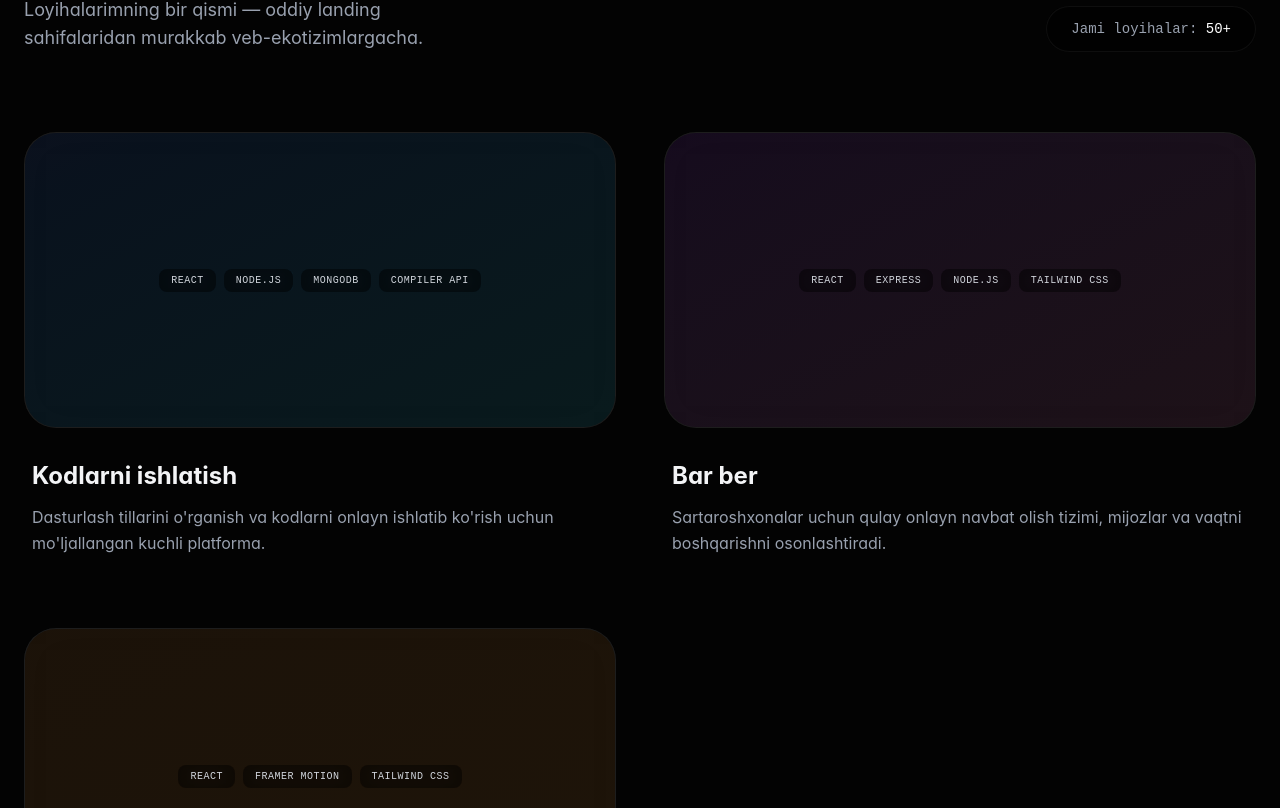
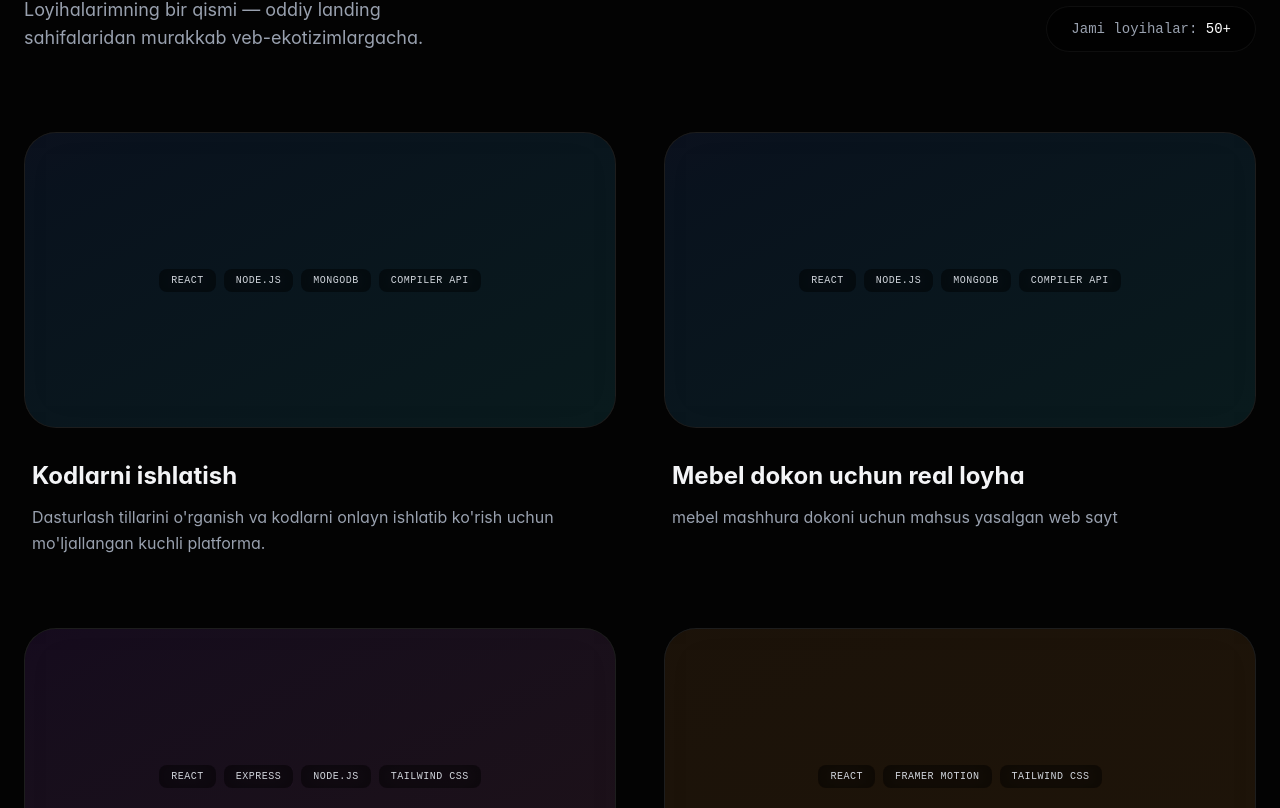
Before and after one commit to botirov0102/Yangi-portfolyo, a React (Vite) app: page / in a window 1280 px wide. Shown: the part 1352-2160 px from the top of the page. Built offline with nearby package versions, Linux system fonts and the light colour scheme.

Commit message:
Add new project entry for Mebel dokon

```diff
--- a/src/constants.ts
+++ b/src/constants.ts
@@ -5,6 +5,14 @@ export const PROJECTS = [
     description: 'Dasturlash tillarini o\'rganish va kodlarni onlayn ishlatib ko\'rish uchun mo\'ljallangan kuchli platforma.',
     stack: ['React', 'Node.js', 'MongoDB', 'Compiler API'],
     link: 'https://kodlar.netlify.app/',
+    color: 'from-blue-600/40 to-cyan-400/40'
+  },
+   {
+    id: 'mebel',
+    name: 'Mebel dokon uchun real loyha',
+    description: 'mebel mashhura dokoni uchun mahsus yasalgan web sayt ',
+    stack: ['React', 'Node.js', 'MongoDB', 'Compiler API'],
+    link: 'https://mebelmashhura.uz/',
     color: 'from-blue-600/40 to-cyan-400/40'
   },
   {
```
